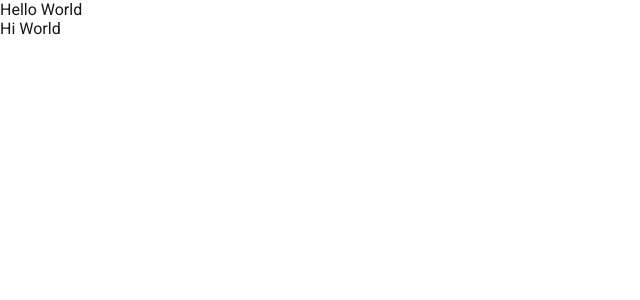
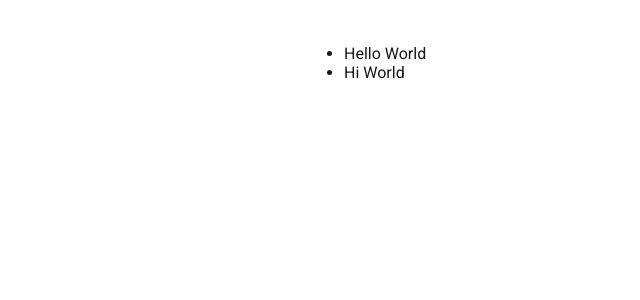
Before and after one commit to toanlehcm/LearningNextJSApp, a Next.js app: page /blog in a window 1280 px wide. Shown: the top 300 px of the page, without its empty margins (0-640 px from the left). Built offline with nearby package versions, Linux system fonts and the light colour scheme; a web font is replaced by a local one.

Commit message:
CSS module and Global CSS.

```diff
--- a/src/app/blog/page.tsx
+++ b/src/app/blog/page.tsx
@@ -1,4 +1,5 @@
 import Link from "next/link";
+import styles from "./styles.module.css";
 
 export default async function Page() {
   const posts = [
@@ -12,7 +13,7 @@ export default async function Page() {
     },
   ];
   return (
-    <ul>
+    <ul className={styles.blog}>
       {posts.map((post) => (
         <li key={post.id}>
           <Link href={`/blog/${post.id}`}>{post.title}</Link>
--- /dev/null
+++ b/src/app/blog/styles.module.css
@@ -0,0 +1,3 @@
+.blog {
+  padding: 24px;
+}
--- a/src/app/globals.css
+++ b/src/app/globals.css
@@ -17,6 +17,9 @@ body {
 }
 
 body {
+  padding: 20px 20px 60px;
+  max-width: 680px;
+  margin: 0 auto;
   color: var(--foreground);
   background: var(--background);
   font-family: Arial, Helvetica, sans-serif;
```
